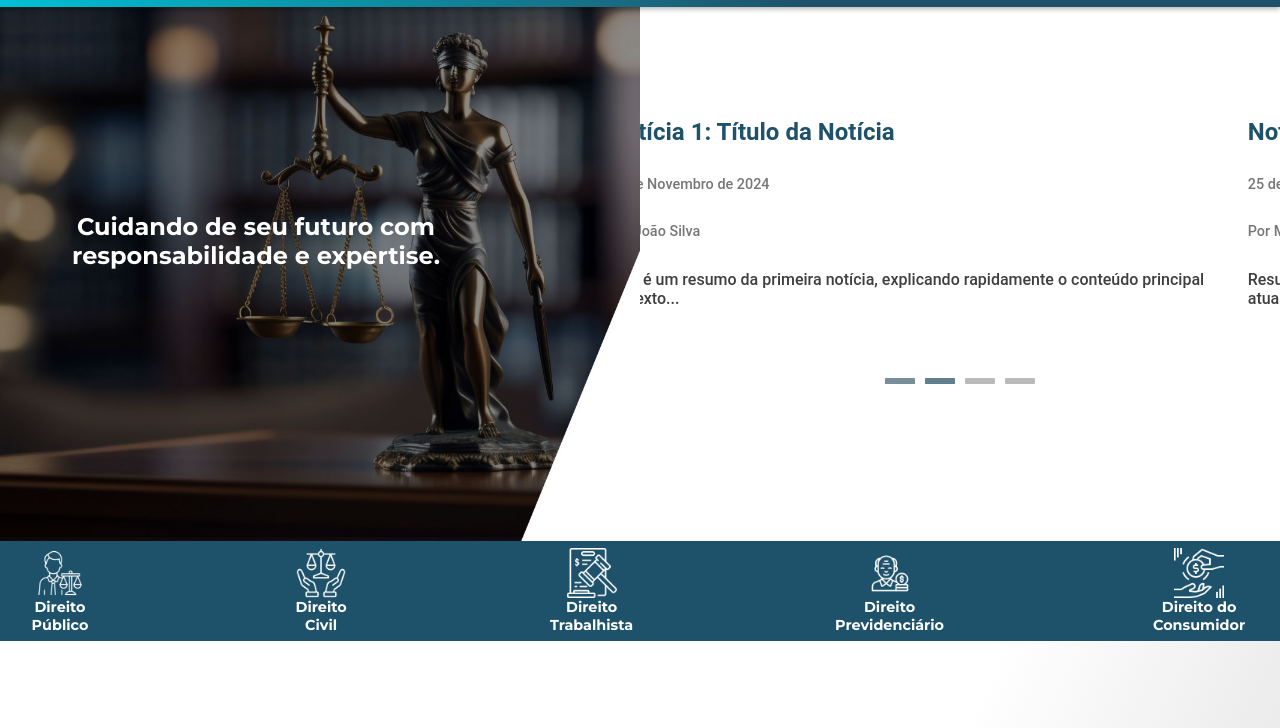
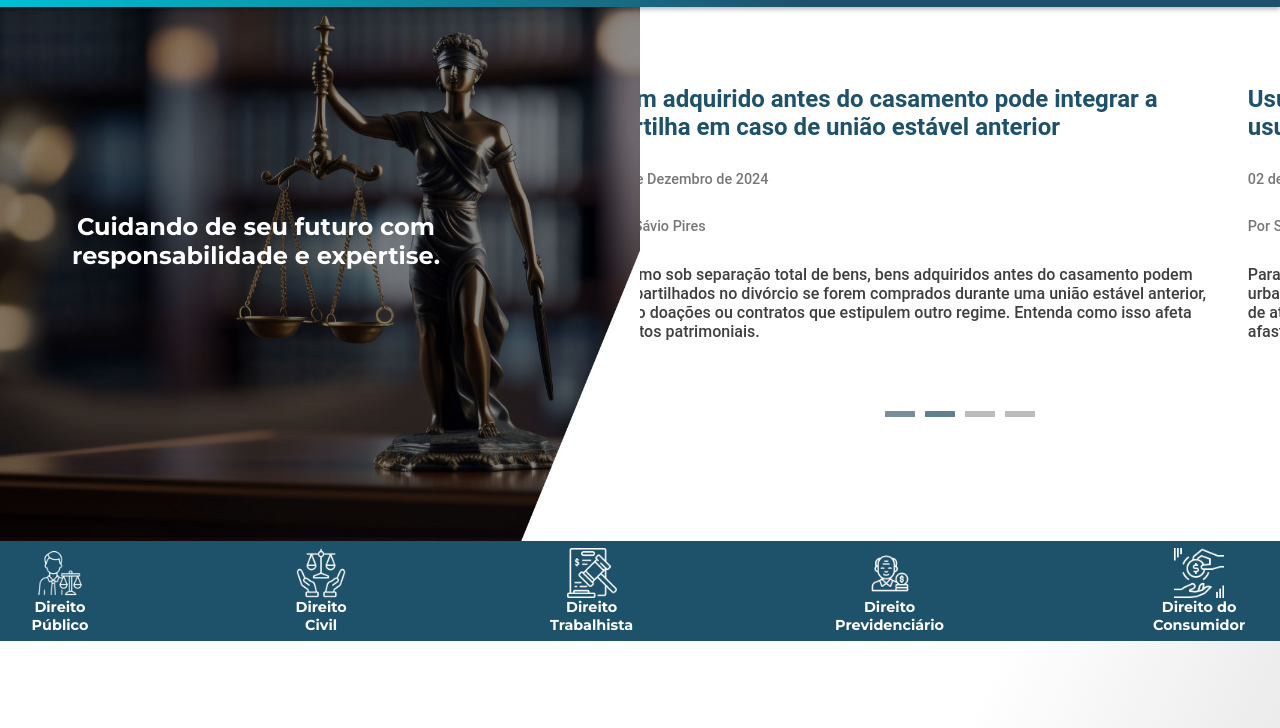
Before and after one commit to Tkailaine/projeto-savio-pires, a plain HTML site: page index.html in a window 1280 px wide. Shown: the part 59-787 px from the top of the page. Drawn offline with nearby package versions, Linux system fonts and the light colour scheme.

Commit message:
imagens blog

```diff
--- a/estilos/styles.css
+++ b/estilos/styles.css
@@ -265,7 +265,8 @@
 .slider-noticias{
     background-color: white;
     width: 100%;
-    height: 300px;
+    height: 500px;
+
 
 }
 
--- a/index.html
+++ b/index.html
@@ -48,30 +48,31 @@
                 <a href="#mini-blog" target="_self" style="color: rgb(63, 63, 63);">
                   <div class="slider-container">
                     <div class="slider-item">
-                      <h3 class="news-title">Notícia 1: Título da Notícia</h3>
-                      <p class="news-date">26 de Novembro de 2024</p>
-                      <p class="news-author">Por João Silva</p>
-                      <p class="news-summary">Este é um resumo da primeira notícia, explicando rapidamente o conteúdo principal do texto...</p>
+                      <h3 class="news-title">Bem adquirido antes do casamento pode integrar a partilha em caso de união estável anterior</h3>
+                      <p class="news-date">02 de Dezembro de 2024</p>
+                      <p class="news-author">Por Sávio Pires</p>
+                      <p class="news-summary">Mesmo sob separação total de bens, bens adquiridos antes do casamento podem ser partilhados no divórcio se forem comprados durante uma união estável anterior, salvo doações ou contratos que estipulem outro regime. Entenda como isso afeta direitos patrimoniais.</p>
                     </div>
                     <div class="slider-item">
-                      <h3 class="news-title">Notícia 2: Título da Notícia</h3>
-                      <p class="news-date">25 de Novembro de 2024</p>
-                      <p class="news-author">Por Maria Oliveira</p>
-                      <p class="news-summary">Resumo da segunda notícia, explicando rapidamente sobre o que se trata a atualização...</p>
+                      <h3 class="news-title">Usucapião familiar exige requisitos adicionais à usucapião urbana</h3>
+                      <p class="news-date">02 de Dezembro de 2024</p>
+                      <p class="news-author">Por Sávio Pires</p>
+                      <p class="news-summary">Para requerer usucapião familiar, é preciso atender às condições da usucapião urbana e, além disso, cumprir requisitos como posse exclusiva por 2 anos, imóvel de até 250m² usado como residência, ausência de outro imóvel, e que o afastamento do cônjuge não tenha justificativa, como fuga por violência.</p>
                     </div>
                     <div class="slider-item">
-                      <h3 class="news-title">Notícia 3: Título da Notícia</h3>
-                      <p class="news-date">24 de Novembro de 2024</p>
-                      <p class="news-author">Por Pedro Almeida</p>
-                      <p class="news-summary">Este é o resumo da terceira notícia, fornecendo uma visão rápida do conteúdo central...</p>
+                      <h3 class="news-title">Servidores com doenças graves podem ter isenção de Imposto de Renda</h3>
+                      <p class="news-date">02 de Dezembro de 2024</p>
+                      <p class="news-author">Por Sávio Pires</p>
+                      <p class="news-summary">Servidores públicos com doenças graves previstas na Lei 7.713/88, como câncer e cardiopatia grave, têm direito à isenção do Imposto de Renda e podem solicitar administrativamente a restituição dos valores pagos nos últimos cinco anos.</p>
                     </div>
                     <div class="slider-item">
-                      <h3 class="news-title">Notícia 4: Título da Notícia</h3>
-                      <p class="news-date">23 de Novembro de 2024</p>
-                      <p class="news-author">Por Ana Souza</p>
-                      <p class="news-summary">Este é um resumo da quarta notícia, abordando as atualizações mais recentes...</p>
+                      <h3 class="news-title">
+                        Servidor público pode acumular duas aposentadorias</h3>
+                      <p class="news-date">02 de Dezembro de 2024</p>
+                      <p class="news-author">Por Sávio Pires</p>
+                      <p class="news-summary">O tempo de serviço público é computado integralmente para aposentadoria, e servidores podem acumular duas aposentadorias: uma pelo RPPS e outra pelo INSS, conforme o Decreto 3.048/1999. O direito também vale para quem exerce dois cargos públicos permitidos, como professores e profissionais da saúde. Entenda os critérios para garantir esse benefício.</p>
                     </div>
-                  </div>
+                  </div></a>
                   <!-- Indicadores (pontos) -->
                   <div class="dots-container">
                     <span class="dot" onclick="moveSlideTo(0)"></span>
@@ -80,7 +81,7 @@
                     <span class="dot" onclick="moveSlideTo(3)"></span>
                   </div>
                   </div>
-                </a>
+
         </div>
     </section>
     <section class="atuacao">
--- a/script.js
+++ b/script.js
@@ -138,36 +138,36 @@ unicoDots.forEach((dot, index) => {
 
 const news = [
   {
-    title: "Reforma Tributária é Aprovada",
-    author: "João Silva",
-    date: "2024-11-28",
-    summary: "A reforma tributária foi aprovada e traz mudanças significativas.",
-    content: "A reforma tributária foi aprovada ontem no Senado. Com mudanças importantes, ela impactará os cidadãos, empresas e servidores públicos em várias áreas.",
-    image: "images/reforma-tributaria.jpg",
+    title: "Bem adquirido antes do casamento pode integrar a partilha em caso de união estável anterior",
+    author: "Sávio Pires",
+    date: "2024-12-03",
+    summary: "Mesmo sob separação total de bens, bens adquiridos antes do casamento podem ser partilhados no divórcio se forem comprados durante uma união estável anterior, salvo doações ou contratos que estipulem outro regime. Entenda como isso afeta direitos patrimoniais.",
+    content: "Você sabia, que, sendo adquirindo bens antes do casamento sob a égide do regime de separação total de bens, por um dos nubentes e sendo provado os requisitos de uma anterior união estável este bem deverá compor a partilha, em caso de posterior divórcio do casal? Basta provar a existência de uma união estável ocorrida anteriormente ao casamento e a aquisição do respectivo bem durante este período, mesmo que seja em nome de apenas um dos companheiros, ressalvado apenas os bens adquiridos de forma gratuita (doação realizada apenas em favor de um deles) e que não haja um contrato regulamentando o regime de bens adquiridos na referida união estável diferente da regra geral que é do regime parcial de bens em casos omissos de regulamentação.",
+    image: "imagens/casamento.jpg",
   },
   {
-    title: "Mudanças na Previdência",
-    author: "Ana Clara",
-    date: "2024-11-25",
-    summary: "O governo anunciou novas regras para aposentadorias.",
-    content: "O governo federal divulgou novas alterações nas regras previdenciárias, que visam maior equilíbrio financeiro e social no sistema de aposentadoria.",
-    image: "images/previdencia.jpg",
+    title: "Usucapião familiar exige requisitos adicionais à usucapião urbana",
+    author: "Sávio Pires",
+    date: "2024-12-03",
+    summary: "Para requerer usucapião familiar, é preciso atender às condições da usucapião urbana e, além disso, cumprir requisitos como posse exclusiva por 2 anos, imóvel de até 250m² usado como residência, ausência de outro imóvel, e que o afastamento do cônjuge não tenha justificativa, como fuga por violência.",
+    content: "Para requerer a usucapião familiar deve se preencher todos os requisitos da usucapião urbana (constitucional), e, mais, é necessário atender a algumas considerações, tais como, posse exclusiva do cônjuge ou do companheiro pelo prazo temporal mínimo de 2 anos, que o imóvel em questão tenha a medida não superior a 250 metros quadrados, não possuir outro imóvel e utilizá-lo como residência e, principalmente, que o cônjuge que se afastou do lar não tenha um motivo justificado para sua ausência (por exemplo, a esposa que foge do lar para não ser agredida).",
+    image: "imagens/usucapiao.jpg",
   },
   {
-    title: "Novas Leis Trabalhistas",
-    author: "Carlos Souza",
-    date: "2024-11-20",
-    summary: "Novas leis trabalhistas entram em vigor nesta semana.",
-    content: "As novas leis trabalhistas, aprovadas no mês passado, já estão em vigor e incluem alterações importantes para contratos de trabalho e direitos dos empregados.",
-    image: "images/leis-trabalhistas.jpg",
+    title: "Servidores com doenças graves podem ter isenção de Imposto de Renda",
+    author: "Sávio Pires",
+    date: "2024-12-03",
+    summary: "Servidores públicos com doenças graves previstas na Lei 7.713/88, como câncer e cardiopatia grave, têm direito à isenção do Imposto de Renda e podem solicitar administrativamente a restituição dos valores pagos nos últimos cinco anos.",
+    content: "Servidores públicos portadores de doenças elencadas no rol da Lei 7.713/88, tais com neoplasia maligna, cardiopatia grave, paralisia irreversível e incapacitante, estão isentos do recolhimento do Imposto de Renda, podendo inclusive com pedido administrativo de restituição dos valores então descontados nos últimos 05 (cinco) anos.",
+    image: "imagens/doente.jpg",
   },
   {
-    title: "Decisão Histórica do STF",
-    author: "Mariana Almeida",
-    date: "2024-11-15",
-    summary: "O STF tomou uma decisão importante em relação aos direitos sociais.",
-    content: "O Supremo Tribunal Federal decidiu em favor dos trabalhadores em um caso histórico que redefine as políticas de benefícios sociais no Brasil.",
-    image: "images/stf-decisao.jpg",
+    title: "Servidor público pode acumular duas aposentadorias",
+    author: "Sávio Pires",
+    date: "2024-12-03",
+    summary: "O tempo de serviço público é computado integralmente para aposentadoria, e servidores podem acumular duas aposentadorias: uma pelo RPPS e outra pelo INSS, conforme o Decreto 3.048/1999. O direito também vale para quem exerce dois cargos públicos permitidos, como professores e profissionais da saúde. Entenda os critérios para garantir esse benefício.",
+    content: "O tempo de serviço público prestado a União, Estados, Municípios e Autarquias é computado integralmente para fins de aposentadoria. E, mais O trabalhador estatutário pode receber duas aposentadorias, uma pelo RPPS e outra pelo INSS. Esse direito está garantido no parágrafo 2º, art. 10, do Decreto 3.048/1999, o Regulamento da Previdência Social. Por exemplo: “caso o servidor ou o militar venha a exercer, concomitantemente, uma ou mais atividades abrangidas pelo Regime Geral de Previdência Social, tornar-se-ão segurados obrigatórios em relação a essas atividades”.Outro exemplo o servidor público que também exerce atividades profissionais na iniciativa privada, ele poderá acumular duas aposentadorias ao atingir os critérios necessários para receber cada uma delas. Além disso, vale lembrar que o estatutário também pode acumular duas aposentadorias atuando somente no serviço público. Esse direito se estende a professores, profissionais da área da saúde e profissionais que exerçam um cargo de professor com outro técnico ou científico. Por exemplo, se um trabalhador atua como professor em uma escola da rede estadual e em outra da rede federal, poderá receber a aposentadoria de cada um desses regimes de previdência, desde que preencha certos quesitos.",
+    image: "imagens/aposentadoria.jpg",
   },
 ];
 
```
Also changed, not shown: imagens/aposentadoria.jpg (added), imagens/casamento.jpg (added), imagens/doente.jpg (added), imagens/usucapiao.jpg (added).
